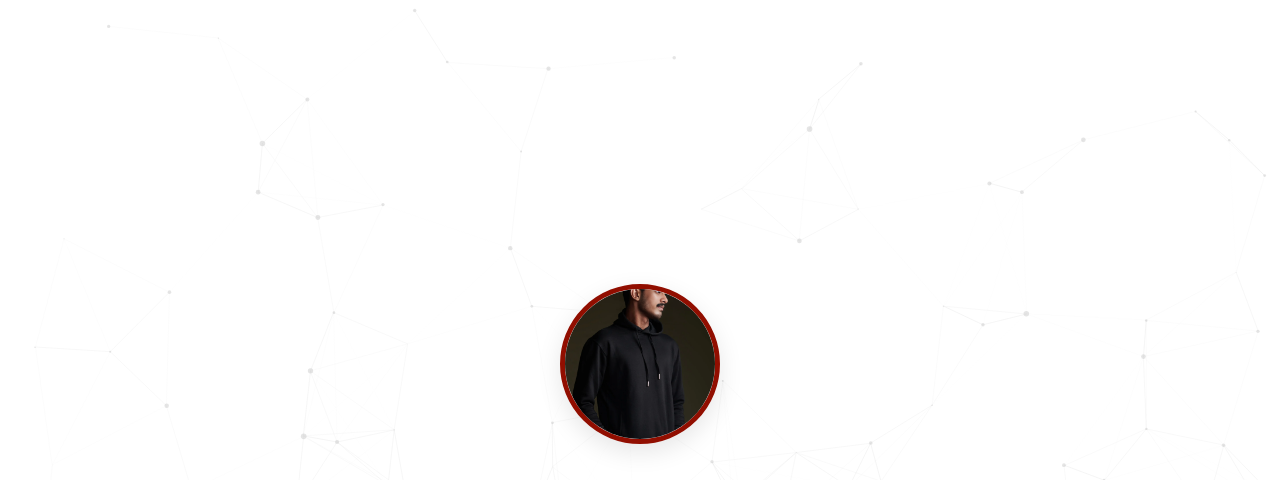
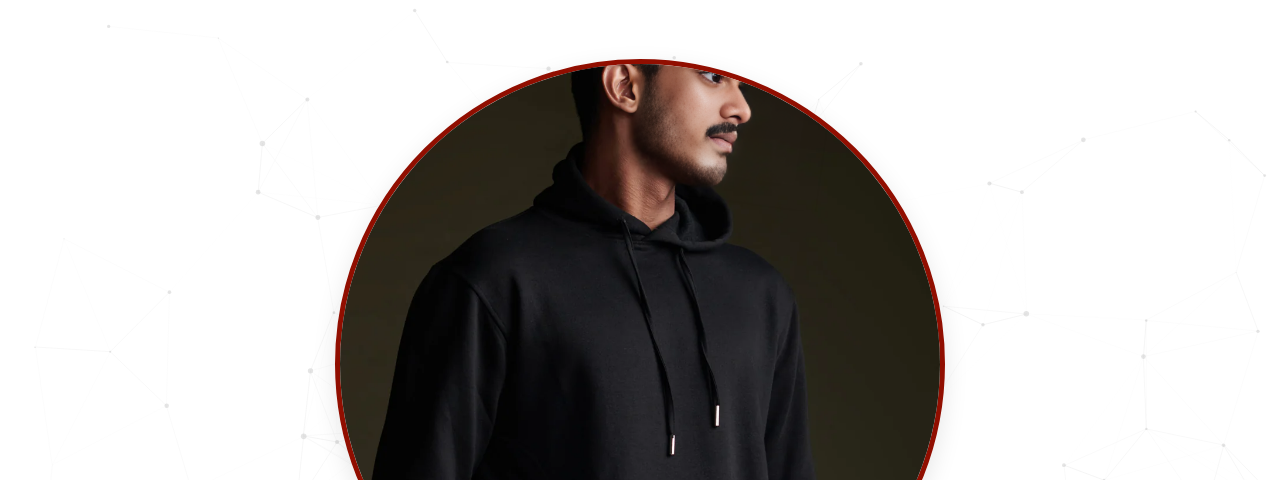
Before and after one commit to VishnuMoguluri/portfolio, a plain HTML site: page index.html in a window 1280 px wide. Shown: the top 480 px of the page. Drawn offline with nearby package versions, Linux system fonts and the light colour scheme.

Commit message:
Update index.html

```diff
--- a/index.html
+++ b/index.html
@@ -105,8 +105,8 @@
         }
 
         .profile-photo {
-            width: 150px;
-            height: 150px;
+            width: 600px;
+            height: 600px;
             border-radius: 50%;
             object-fit: cover;
             border: 5px solid var(--accent-color);
@@ -334,7 +334,7 @@
     <!-- Hero Section -->
     <section id="hero">
         <div class="hero-content" data-aos="fade-in" data-aos-duration="1000">
-            <img src="./vm.png" alt="Profile Photo" class="profile-photo">
+            <img src="./vm.png" alt="Profile Photo" class="profile-photo" width="1000">
             <h1>Vishnu Moguluri</h1>
             <p><span class="typewriter-text">Aspiring Pentester</span></p>
             <p class="education">B.Tech 1st Year Student</p>
```
